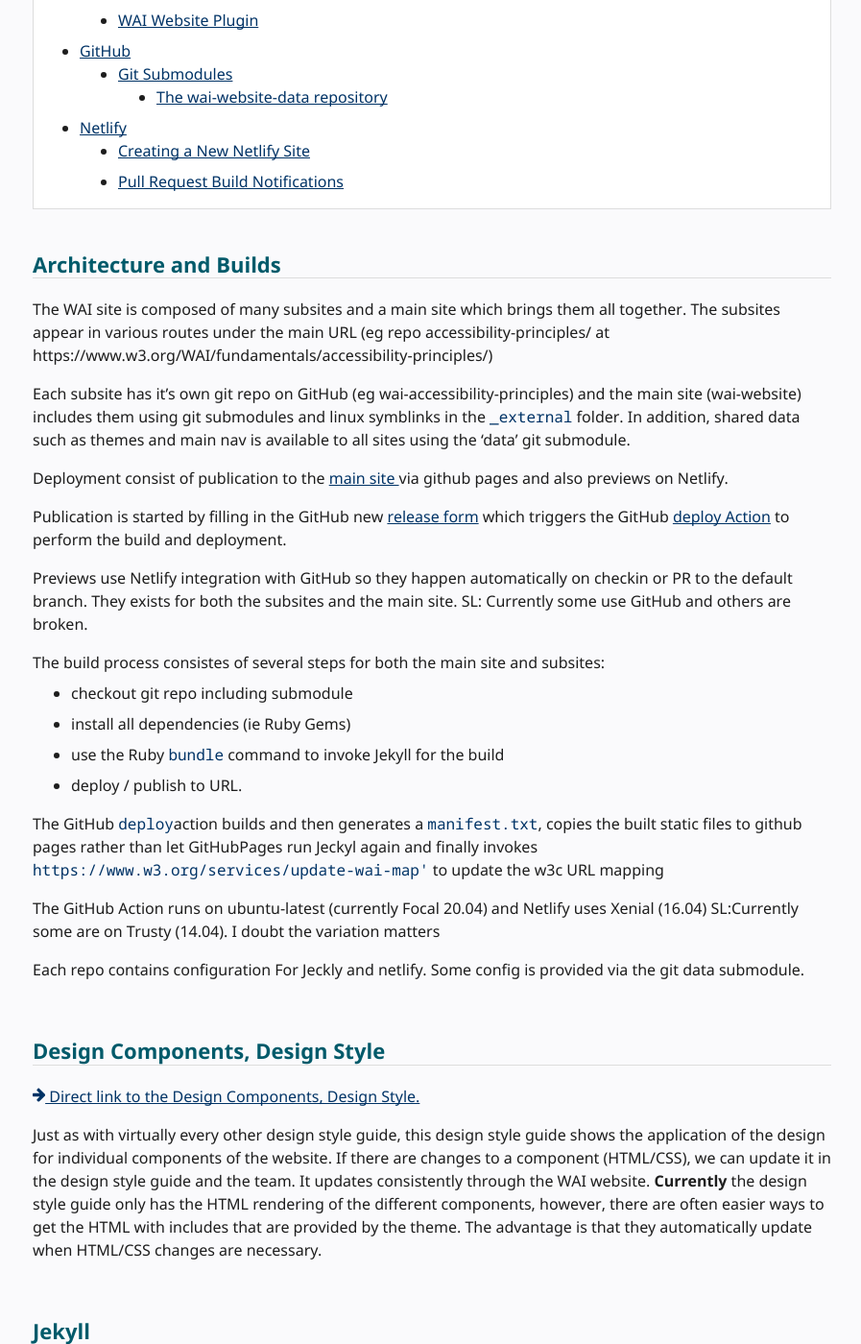
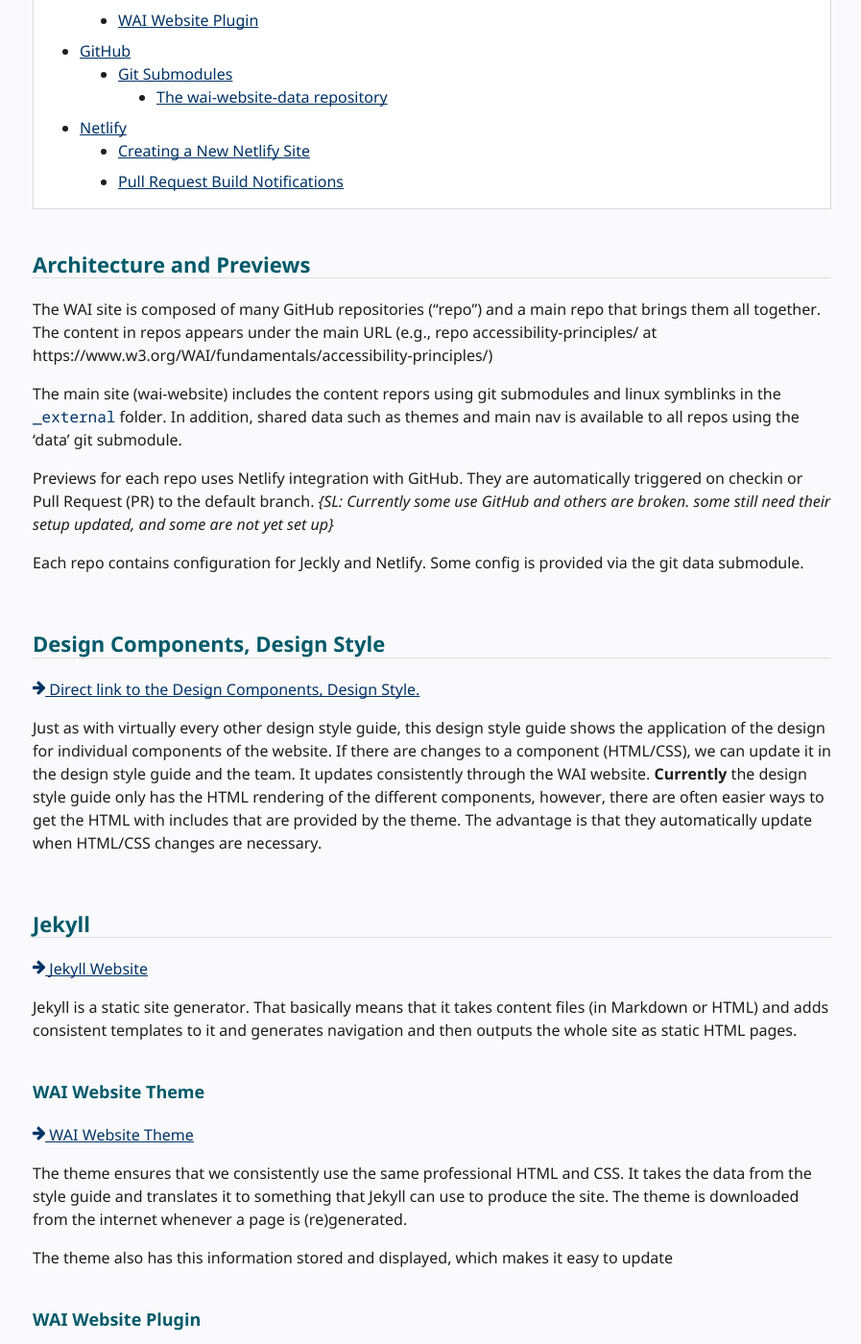
Before and after one commit to w3c/wai-website-theme, a Jekyll site: the page built from content/technical.md, in a window 1280 px wide and 1400 px high, scrolled down 670 px. Shown: the whole window at 96% size, without its empty margins (334-1231 px from the left). Built offline with Jekyll 4.4.1, drawn with Linux system fonts in a browser that asks for light colours; cached includes are drawn as plain includes; comment, search, counter and statistics services are not loaded; some of the changed text lies outside the part shown.

Commit message:
moving publication info to other page; updating terminology

```diff
--- a/content/technical.md
+++ b/content/technical.md
@@ -1,13 +1,6 @@
 ---
 title: "Technical Information"
 permalink: /technical/
-lang: en
-# translators: # Uncomment (remove #) for translations, one - name line per translator.
-# - name: Translator 1
-# - name: Translator 2
-# contributors:
-# - name: Contributor 1
-# - name: Contributor 2
 github:
   repository: w3c/wai-website-theme
   path: content/technical.md
@@ -27,30 +20,15 @@
 
 {% include toc.html %}
 
-## Architecture and Builds ##
+## Architecture and Previews ##
 
-The WAI site is composed of many subsites and a main site which brings them all together. The subsites appear in various routes under the main URL (eg repo accessibility-principles/ at https://www.w3.org/WAI/fundamentals/accessibility-principles/)
+The WAI site is composed of many GitHub repositories ("repo") and a main repo that brings them all together. The content in repos appears under the main URL (e.g., repo accessibility-principles/ at https://www.w3.org/WAI/fundamentals/accessibility-principles/)
 
-Each subsite has it's own git repo on GitHub (eg wai-accessibility-principles) and the main site (wai-website) includes them using git submodules and linux symblinks in the `_external` folder. In addition, shared data such as themes and main nav is available to all sites using the 'data' git submodule.
+The main site (wai-website) includes the content repors using git submodules and linux symblinks in the `_external` folder. In addition, shared data such as themes and main nav is available to all repos using the 'data' git submodule.
 
-Deployment consist of publication to the [main site ](https://www.w3.org/WAI/...) via github pages and also previews on Netlify.
+Previews for each repo uses Netlify integration with GitHub. They are automatically triggered on checkin or Pull Request (PR) to the default branch. _{SL: Currently some use GitHub and others are broken. some still need their setup updated, and some are not yet set up}_
 
-Publication is started by filling in the GitHub new [release form](https://github.com/w3c/wai-website/releases/new) which triggers the GitHub [deploy Action](https://github.com/w3c/wai-website/blob/master/.github/workflows/deploy.yml) to perform the build and deployment.
-
-Previews use Netlify integration with GitHub so they happen automatically on checkin or PR to the default branch. They exists for both the subsites and the main site. SL: Currently some use GitHub and others are broken.
-
-The build process consistes of several steps for both the main site and subsites:
-
-* checkout git repo including submodule
-* install all dependencies (ie Ruby Gems)
-* use the Ruby `bundle` command to invoke Jekyll for the build
-* deploy / publish to URL.
-
-The GitHub `deploy`action builds and then generates a `manifest.txt`, copies the built static files to github pages rather than let GitHubPages run Jeckyl again and finally invokes `https://www.w3.org/services/update-wai-map'` to update the w3c URL mapping
-
-The GitHub Action runs on ubuntu-latest (currently Focal 20.04) and Netlify uses Xenial (16.04) SL:Currently some are on Trusty (14.04). I doubt the variation matters
-
-Each repo contains configuration For Jeckly and netlify. Some config is provided via the git data submodule.
+Each repo contains configuration for Jeckly and Netlify. Some config is provided via the git data submodule.
 
 ## Design Components, Design Style
 
```
